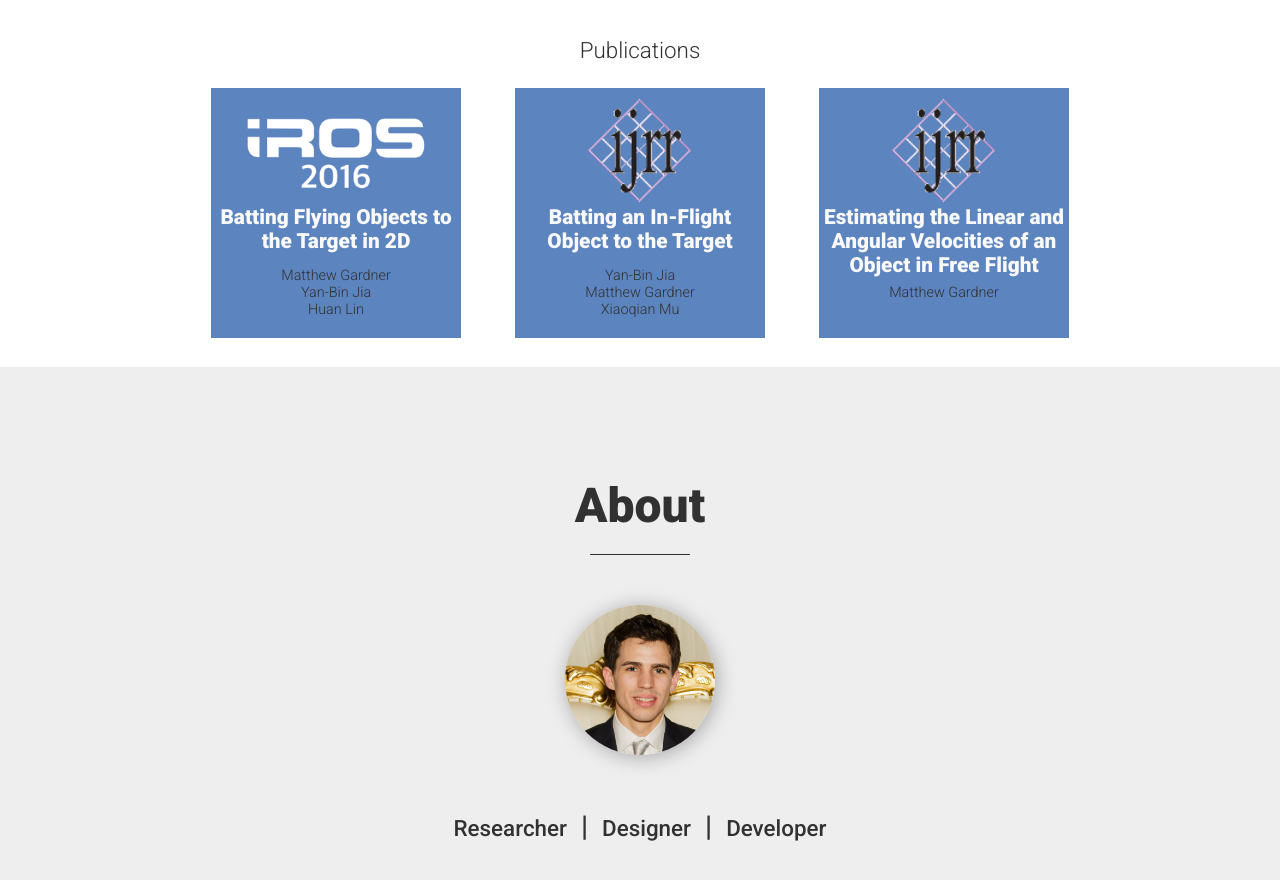
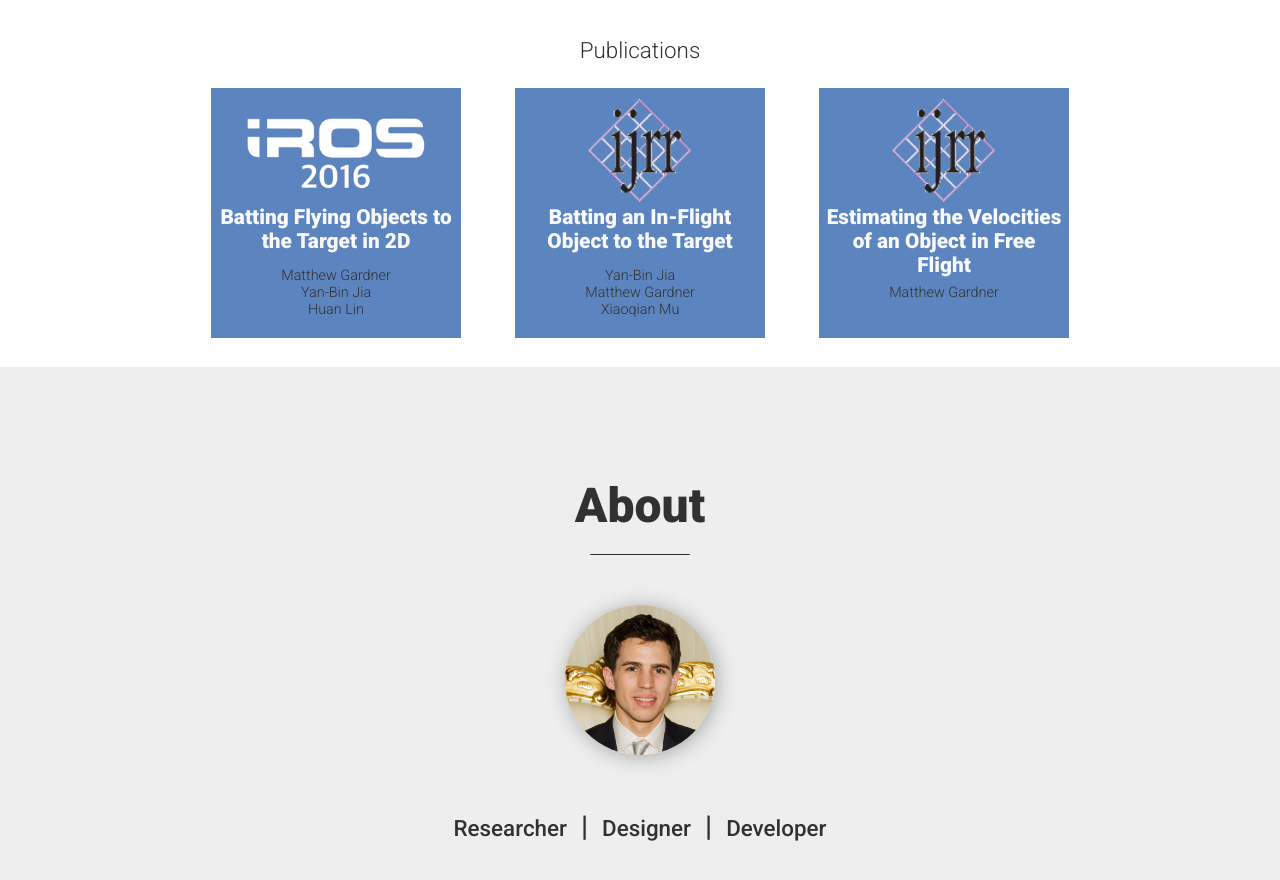
Before and after one commit to mattga/mattga.github.io, a plain HTML site: page index.html in a window 1280 px wide. Shown: the part 1735-2615 px from the top of the page. Drawn offline with Linux system fonts and the light colour scheme; no server answers.

Commit message:
Update index.html

```diff
--- a/index.html
+++ b/index.html
@@ -281,9 +281,10 @@
                         <a href="http://robotics.cs.iastate.edu/papers/ICRA19a-submit.pdf" target="_blank">
                             <div id="pub" class="projtile" style="background: #5C84BF;">
                                 <img id="ijrr17_thumb" class="centered" src="images/ijrr.png">
-                                <h4 class="projdesc">Estimating the Linear and Angular Velocities of an Object in Free Flight</h4>
+                                <h4 class="projdesc">Estimating the Velocities of an Object in Free Flight</h4>
                                 <h5><br>Matthew Gardner</h5>
                                 <div class="projtile-inner">
+                                    <img id="ijrr17" class="centered" src="images/ijrr_batting2d.png">
                                     <a id="yt" href="https://youtu.be/o7Zc0ZGgPZ4" target="_blank">
                                         <img class="yt_btn" src="images/youtube.png">
                                         <div>Video Link</div>
```
